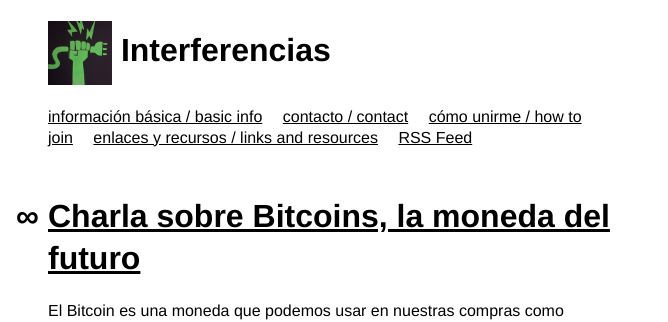
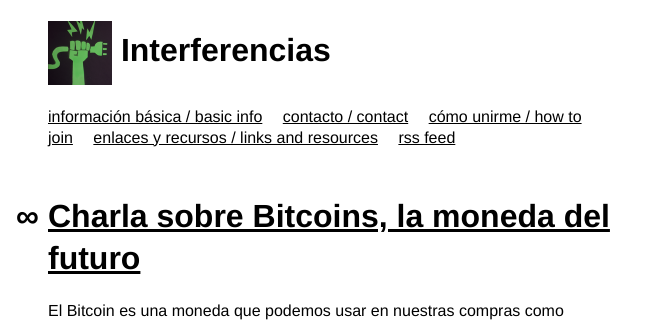
Before and after one commit to Interferencias/interferencias.github.io, a Jekyll site: the page built from index.html, in a window 1280 px wide and 900 px high. Shown: the top 322 px of the window, without its empty margins (0-668 px from the left). Built offline with Jekyll 4.4.1, drawn with Linux system fonts in a browser that asks for light colours; the list of posts is cut into pages by our own code.

```diff
--- a/_layouts/default.html
+++ b/_layouts/default.html
@@ -13,7 +13,7 @@
     <link rel="stylesheet" href="{{ site.baseurl }}assets/stylesheets/normalize.css">
     <link rel="stylesheet" href="{{ site.baseurl }}assets/stylesheets/default.css">
     <link rel="shortcut icon" href="{{ site.baseurl }}assets/images/favicon.png">
-    <link rel="alternate" type="application/rss+xml" title="RSS Feed" href="https://interferencias.github.io/feed.xml" />
+    <link rel="alternate" type="application/rss+xml" title="rss feed" href="https://interferencias.github.io/feed.xml" />
   </head>
   <body>
     <div class="wrapper">
@@ -28,7 +28,7 @@
           {% endfor %}
           {% endfor %}
 
-          <a href="https://interferencias.github.io/feed.xml">RSS Feed</a>
+          <a href="https://interferencias.github.io/feed.xml">rss feed</a>
         </nav>
       </header>
 
```
